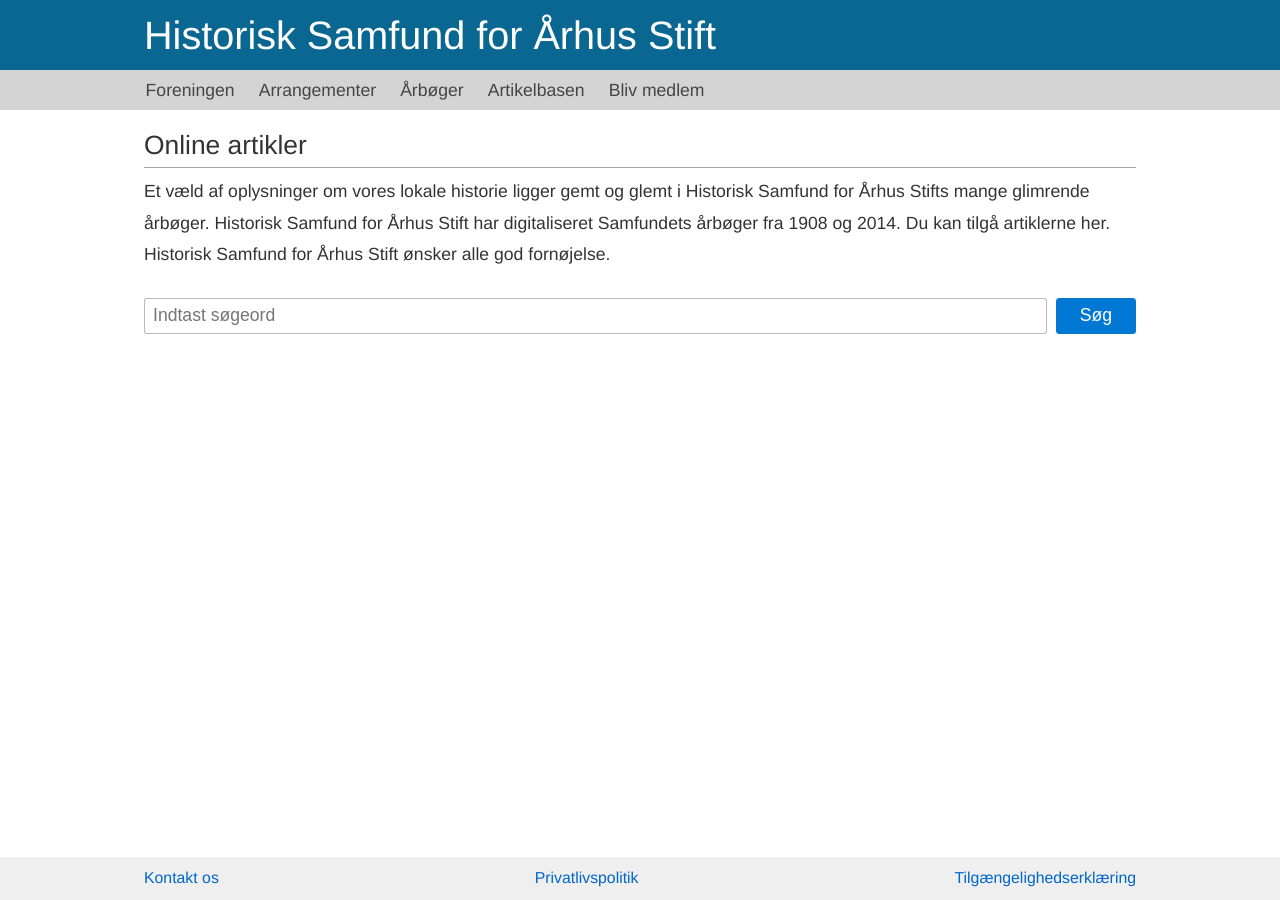
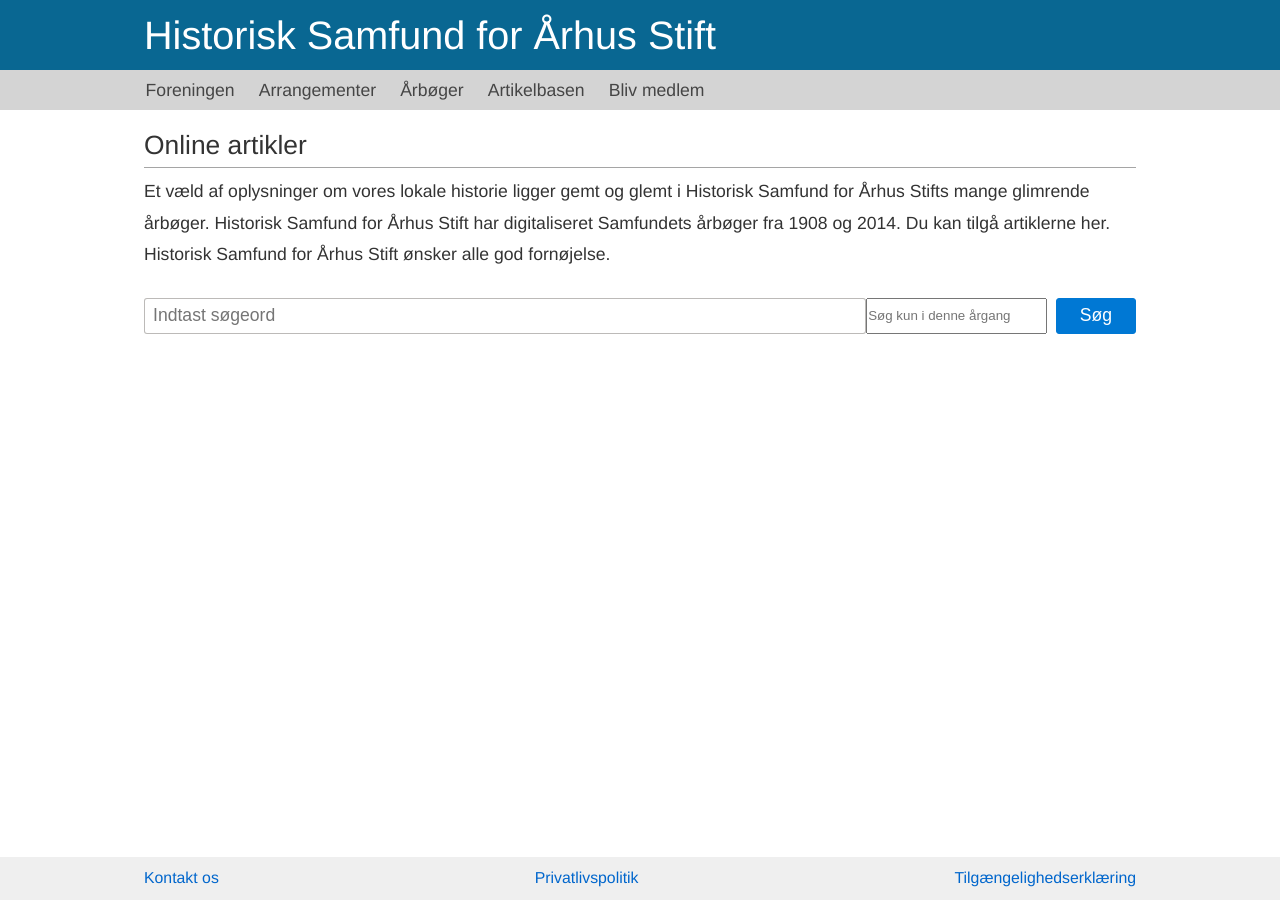
Before and after one commit to guldhorn/historisk-samfund, a Jekyll site: the page built from pages/artikler.html, in a window 1280 px wide. Built offline with Jekyll 4.4.1, drawn with Linux system fonts in a browser that asks for light colours.

```diff
--- a/_includes/head.html
+++ b/_includes/head.html
@@ -4,6 +4,5 @@
   <meta name="description" content="{% if page.desc %} {{ page.desc }} {% else %} Historisk Samfund for Århus Stift{% endif %}">
   <meta http-equiv="X-UA-Compatible" content="IE=edge">
   <meta name="viewport" content="width=device-width, initial-scale=1">
-  <!-- <link rel="stylesheet" href="/assets/main.css"> -->
   <link href="{{ 'assets/main.css' | relative_url }}" rel="stylesheet">
 </head>
--- a/_layouts/default.html
+++ b/_layouts/default.html
@@ -35,7 +35,7 @@
       window.onload = windowResize;
       window.onresize = windowResize;
     </script>
-    <script src="{{ site.github.url }}/assets/script.js"></script>
+    <script src="{{ 'assets/script.js' | relative_url }}"></script>
 
   </body>
 
--- a/assets/main.css
+++ b/assets/main.css
@@ -62,7 +62,7 @@ header {
     background-color: #096792;
 }
 #logo {
-    font-size: 115%;
+    font-size: 110%;
     padding-top: .15em;  /* used to override generic a-padding */
     padding-bottom: .15em;  /* used to override generic a-padding */
 }
--- a/assets/script.js
+++ b/assets/script.js
@@ -1,6 +1,6 @@
 // api url
 const api_url =
-    "http://localhost:8001/historisk-samfund/articles.json?_sort=year&_shape=objects&_size=1000";
+    "http://localhost:8001/historisk-samfund/articles.json?_sort=year&_shape=objects";
 const sform = document.querySelector("#searchform");
 
 // sform.onsubmit = async (e) => {
--- a/pages/artikler.html
+++ b/pages/artikler.html
@@ -12,7 +12,7 @@ Du kan tilgå artiklerne her. Historisk Samfund for Århus Stift ønsker alle go
 <div class="searchform-container">
     <form id="searchform" method="get">
         <input class="form-control" aria-label="Søgeord" name="_search" type="search" placeholder="Indtast søgeord">
-        <!-- <input class="form-control" aria-label="Årstal" name="year" type="text" inputmode="numeric" pattern="(190[89]|19[1-9]\d|200\d|201[0-4])" placeholder="Søg kun i denne årgang"> -->
+        <input class="form-control" aria-label="Årstal" name="year" type="text" inputmode="numeric" pattern="(190[89]|19[1-9]\d|200\d|201[0-4])" placeholder="Søg kun i denne årgang">
         <button type="submit" aria-label="Søg"/>Søg</button>
     </form>
 </div>
```
